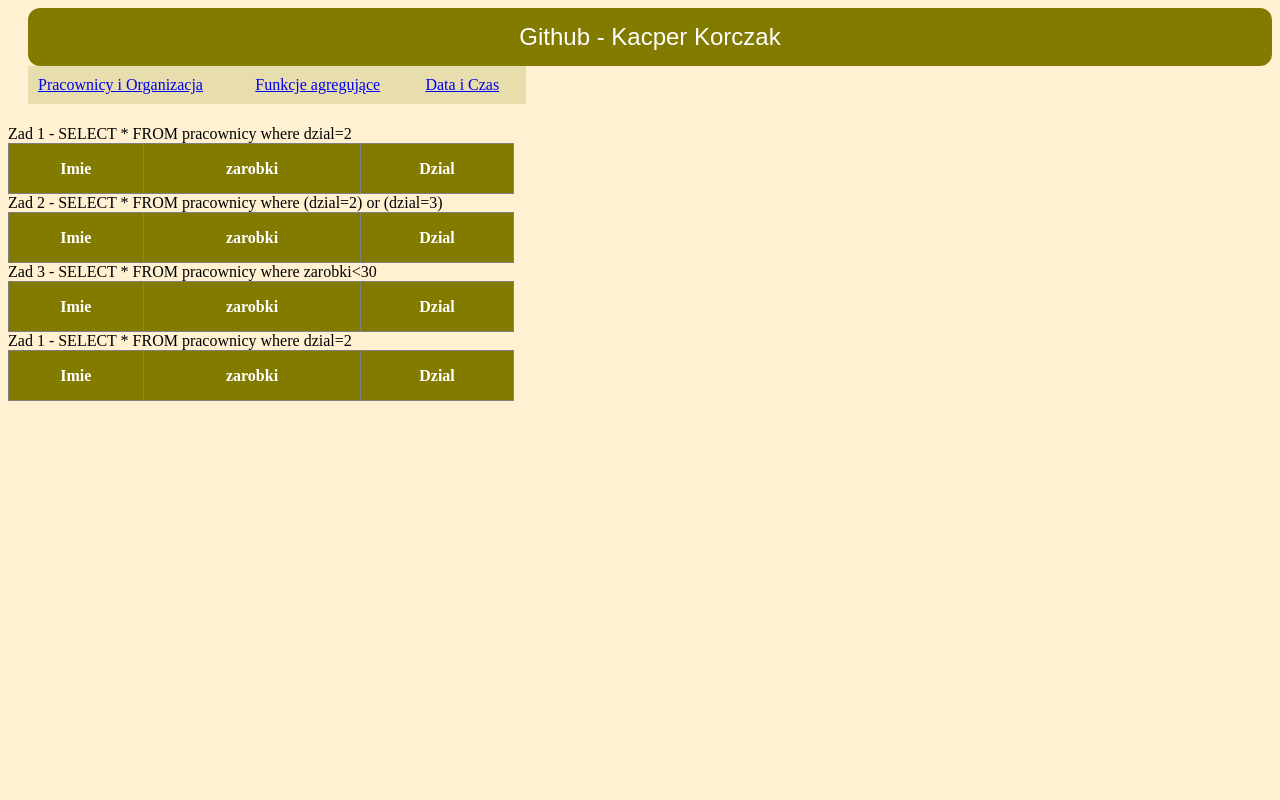
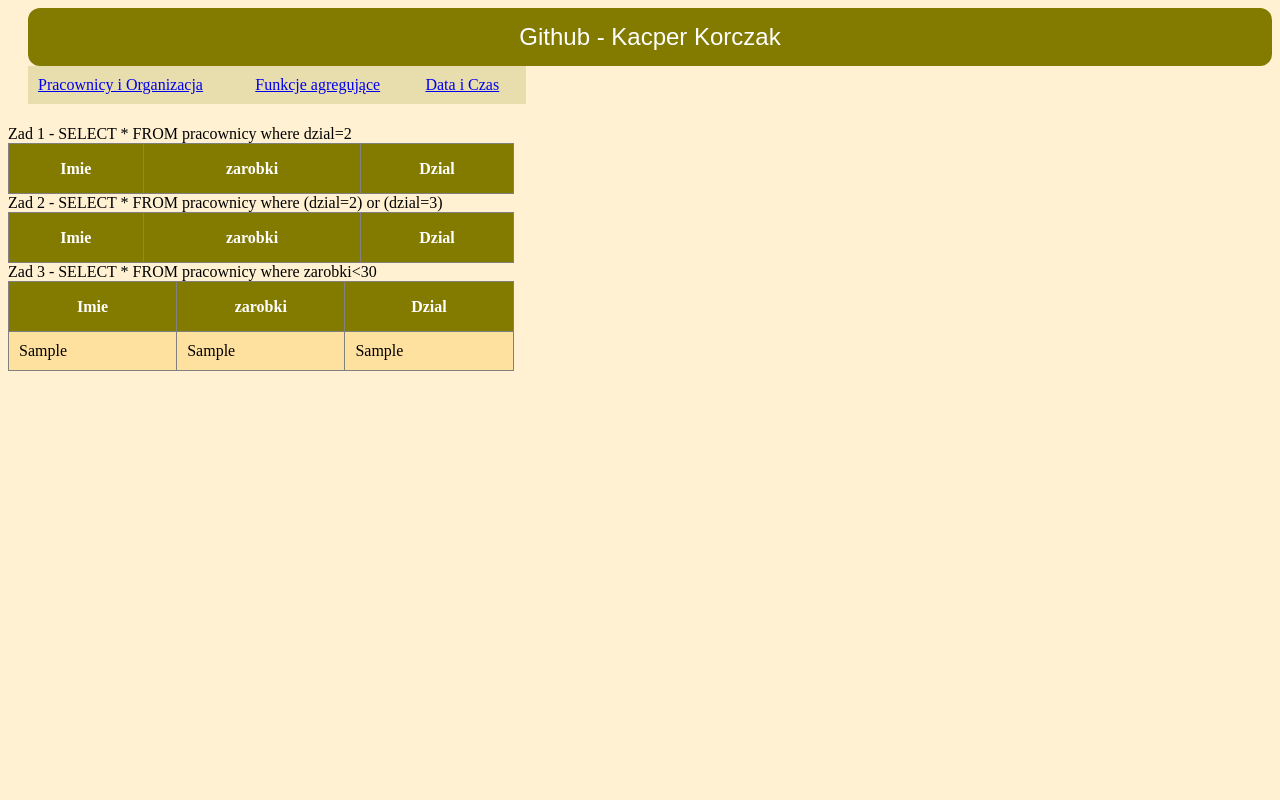
Before and after one commit to AD-2018/sql-php-pierwsza_strona-kajo222, a PHP site: page / in a window 1280 px wide. Run offline with PHP 8.4, Linux system fonts and the light colour scheme; tables that the repository leaves empty or names only in its code hold one stand-in row (values such as "Sample post"); data that the repository does not hold is empty.

Commit message:
Update index.php

```diff
--- a/index.php
+++ b/index.php
@@ -36,6 +36,7 @@
 
 
                 $sql = "SELECT * FROM pracownicy where zarobki<30";
+                $result = mysqli_query($conn, $sql);
                 echo("Zad 3 - ".$sql);
                     echo('<table border="1">');
                         echo('<th>Imie</th><th>zarobki</th><th>Dzial</th>');
@@ -48,17 +49,6 @@
 
 
 
-                $sql = "SELECT * FROM pracownicy where dzial=2";
-                $result = mysqli_query($conn, $sql);
-                echo("Zad 1 - ".$sql);
-                    echo('<table border="1">');
-                        echo('<th>Imie</th><th>zarobki</th><th>Dzial</th>');
-                            while($row=mysqli_fetch_assoc($result)){
-                                echo('<tr>');
-                                echo('<td>'.$row['imie'].'</td>'.'<td>'.$row['zarobki'].'</td><td>'.$row['dzial'].'</td>');
-                                echo('</tr>');
-                            }
-                    echo('</table>');
 
 
         ?>
```
